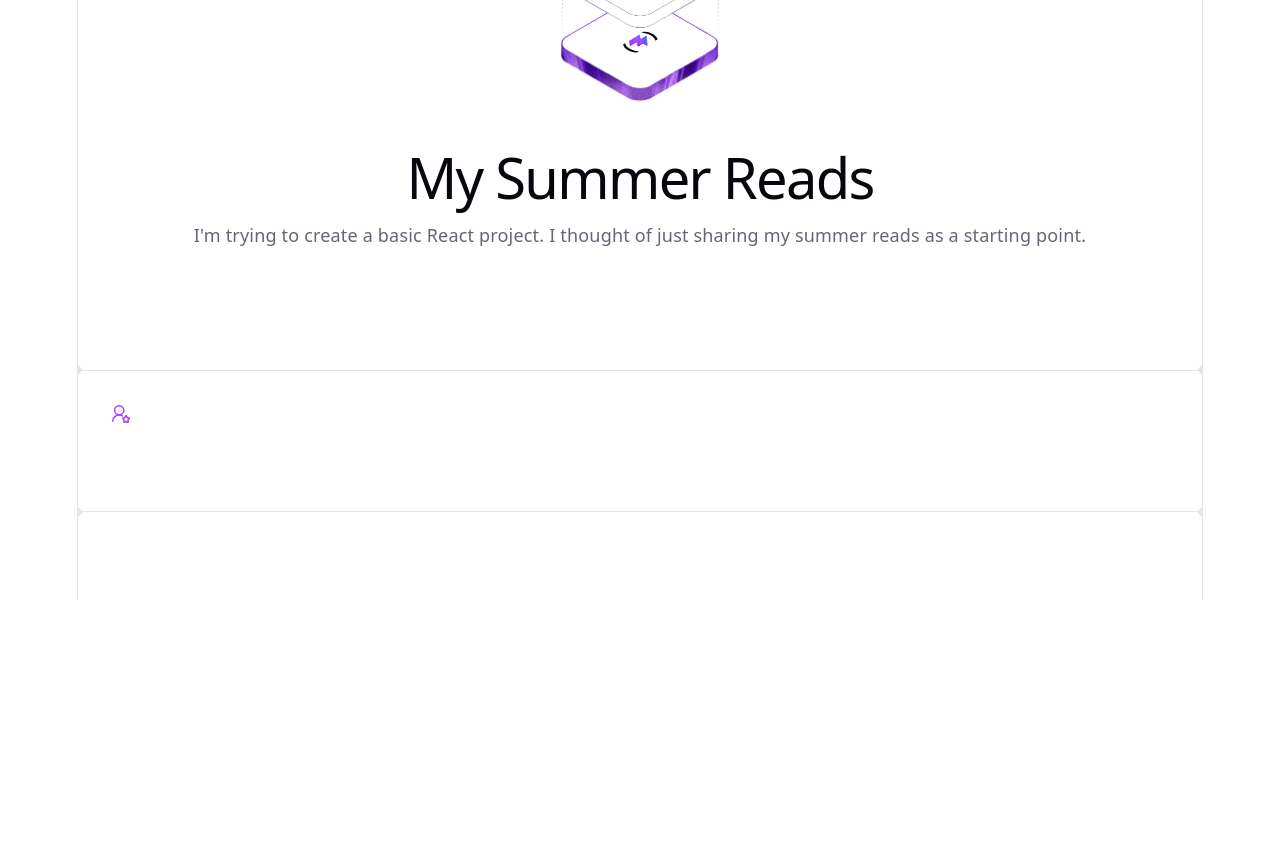
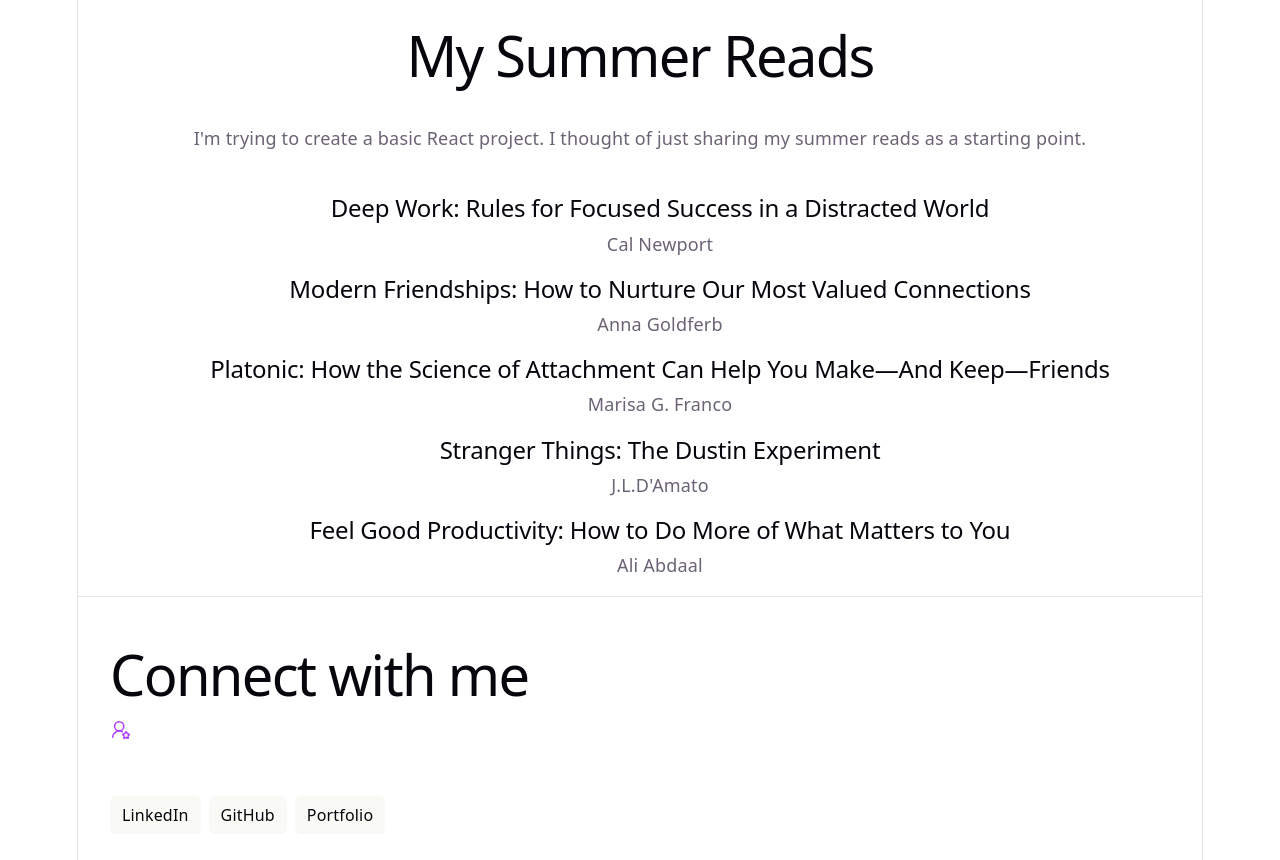
Before and after one commit to rj-here/reactTry, a React (Vite) app in the folder my-app/: page / in a window 1280 px wide. Shown: the part 200-1060 px from the top of the page. Before the commit the page ends 800 px from the top, so only its background shows below. Built offline with nearby package versions, Linux system fonts and the light colour scheme.

Commit message:
Update App.tsx

```diff
--- a/my-app/src/App.tsx
+++ b/my-app/src/App.tsx
@@ -13,31 +13,52 @@
           <img src={reactLogo} className="framework" alt="React logo" />
           <img src={viteLogo} className="vite" alt="Vite logo" />
         </div>
-        <div>
           <h1>My Summer Reads</h1>
           <p>
             I'm trying to create a basic React project. I thought of just sharing my summer reads as a starting point.
           </p>
+        <div id="books">
+        <ul>
+          <h2>Deep Work: Rules for Focused Success in a Distracted World</h2>
+          <p>Cal Newport</p>
+        </ul>
+        <ul>
+          <h2>Modern Friendships: How to Nurture Our Most Valued Connections</h2>
+          <p>Anna Goldferb</p>
+        </ul>
+        <ul>
+          <h2>Platonic: How the Science of Attachment Can Help You Make—And Keep—Friends</h2>
+          <p>Marisa G. Franco</p>
+        </ul>
+        <ul>
+          <h2>Stranger Things: The Dustin Experiment</h2>
+          <p>J.L.D'Amato</p>
+        </ul>
+        <ul>
+          <h2>Feel Good Productivity: How to Do More of What Matters to You</h2>
+          <p>Ali Abdaal</p>
+        </ul>
         </div>
-
       </section>
-
-      <div className="ticks"></div>
-
       <section id="next-steps">
         <div id="social">
+          <h1>Connect with me</h1>
           <svg className="icon" role="presentation" aria-hidden="true">
             <use href="/icons.svg#social-icon"></use>
           </svg>
-
           <ul>
-
+            <li>
+              <a href="">LinkedIn</a>
+            </li>
+            <li>
+              <a href="">GitHub</a>
+            </li>
+            <li>
+              <a href="">Portfolio</a>
+            </li>
           </ul>
         </div>
       </section>
-
-      <div className="ticks"></div>
-      <section id="spacer"></section>
     </>
   )
 }
```
